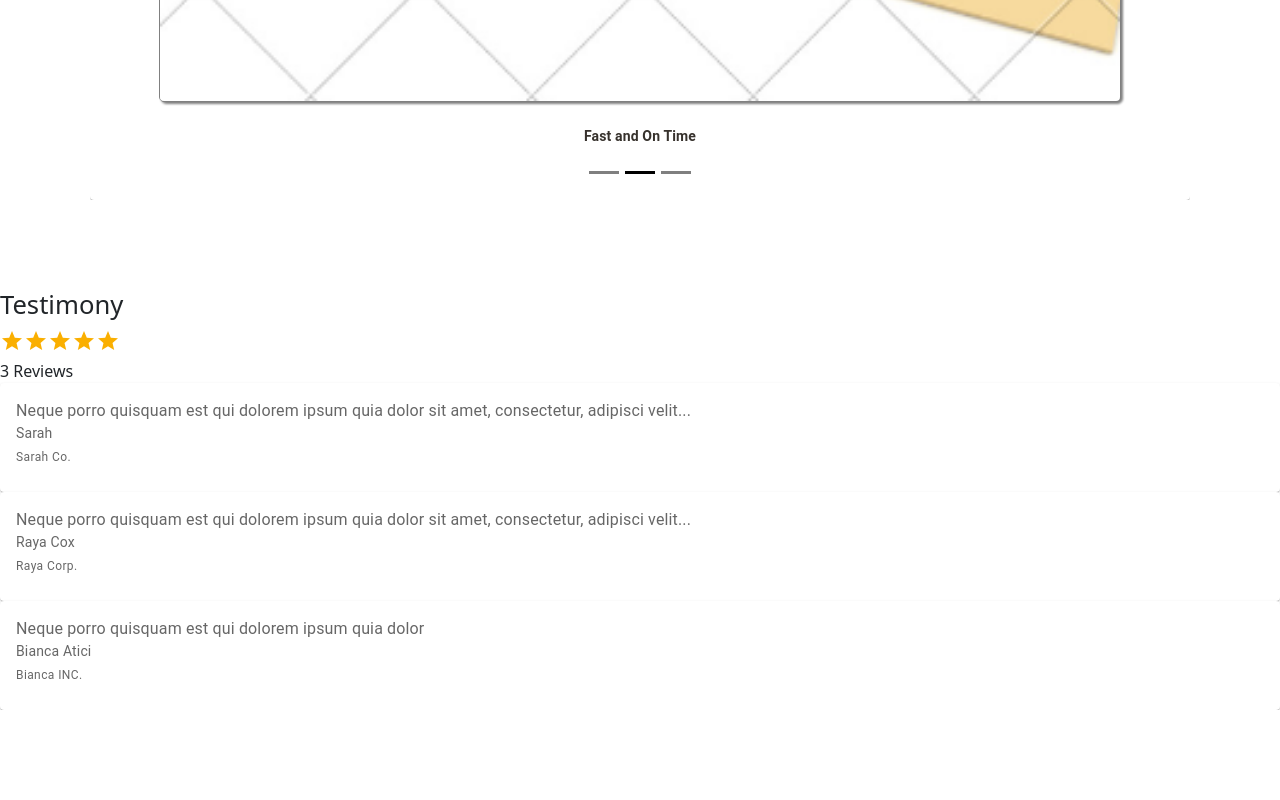
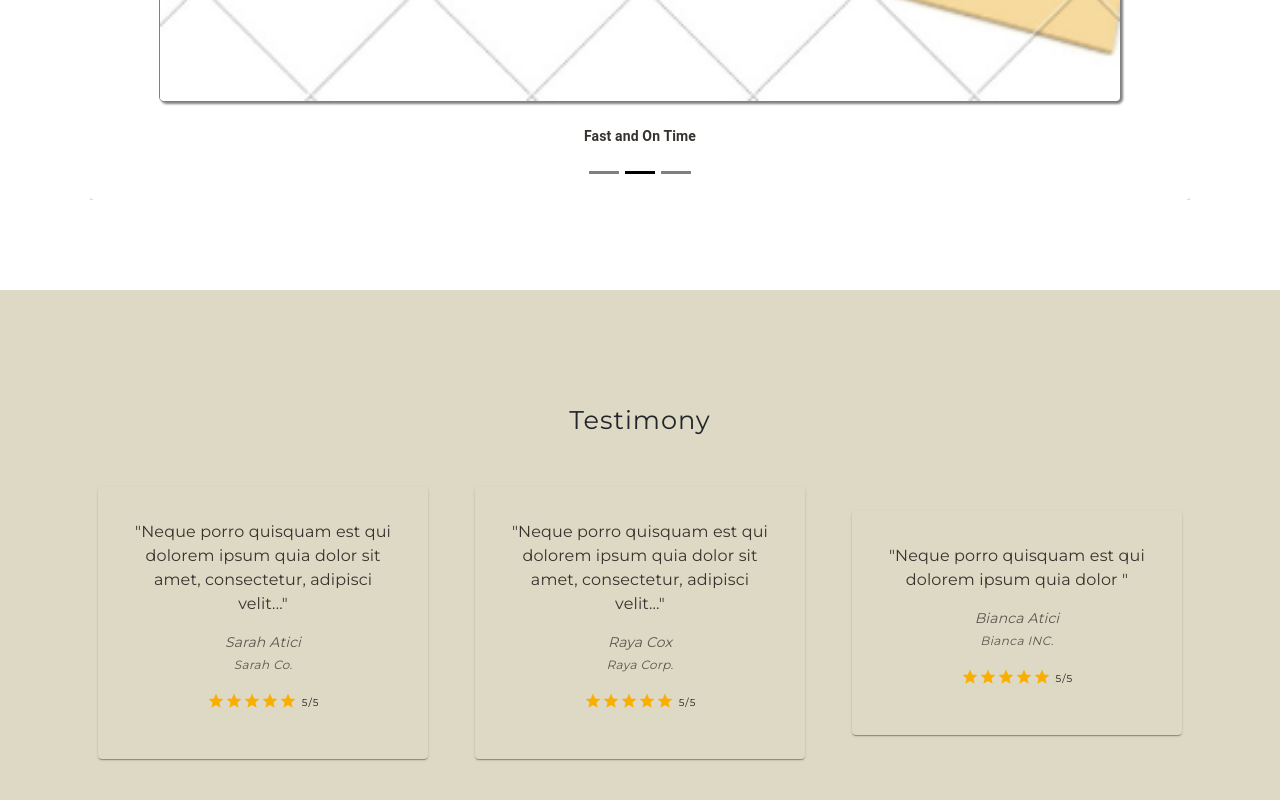
Before and after one commit to saki1994/translation-profile, a React (Create React App) app: page / in a window 1280 px wide. Shown: the part 2589-3389 px from the top of the page. Before the commit the page ends 3299 px from the top, so only its background shows below. Built offline with nearby package versions, Linux system fonts and the light colour scheme.

Commit message:
adding style to testimony component

```diff
--- a/src/components/Testimonies.js
+++ b/src/components/Testimonies.js
@@ -1,22 +1,14 @@
 import React from "react";
 import reviews from "../review-data";
-import Rating from "@mui/material/Rating";
-import Box from "@mui/material/Box";
 import Testimony from "./testimony/Testimony";
+import "../stylesheet/Testimony/testimony.scss";
 
 const Testimonies = () => {
   return (
-    <div>
+    <div className="testimony">
       <h3>Testimony</h3>
-      <Box>
-        <Rating
-          className="review-stars"
-          defaultValue={5}
-          max={5}
-          readOnly={true}
-        />
-        <Box className="review-num">3 Reviews</Box>
-      </Box>
+
+      <div className="review-box">
         {reviews.english.map((review, index) => {
           return (
             <Testimony
@@ -28,6 +20,7 @@ const Testimonies = () => {
           );
         })}
       </div>
+    </div>
   );
 };
 
--- a/src/components/testimony/testimony.js
+++ b/src/components/testimony/testimony.js
@@ -2,20 +2,40 @@ import React from "react";
 import Card from "@mui/material/Card";
 import CardContent from "@mui/material/CardContent";
 import Typography from "@mui/material/Typography";
+import Rating from "@mui/material/Rating";
+import Box from "@mui/material/Box";
 
 const Testimony = ({ review, name, company }) => {
   return (
-    <Card>
+    <Card className="review-card">
       <CardContent>
-        <Typography variant="body1" color="text.secondary">
-          {review}
+        <Typography
+          className="review-text"
+          variant="body1"
+          color="text.secondary"
+        >
+          "{review}"
         </Typography>
-        <Typography variant="body2" color="text.secondary">
+        <Typography className="reviewer" variant="body2" color="text.secondary">
           {name}
         </Typography>
-        <Typography variant="caption" color="text.secondary">
+        <Typography
+          className="company-name"
+          variant="caption"
+          color="text.secondary"
+        >
           {company}
         </Typography>
+        <Box className="rating">
+          <Rating
+            className="review-stars"
+            size="small"
+            defaultValue={5}
+            max={5}
+            readOnly={true}
+          />
+          <Box className="review-num">5/5</Box>
+        </Box>
       </CardContent>
     </Card>
   );
--- a/src/review-data.js
+++ b/src/review-data.js
@@ -3,7 +3,7 @@ const reviews = {
     {
       review:
         "Neque porro quisquam est qui dolorem ipsum quia dolor sit amet, consectetur, adipisci velit...",
-      name: "Sarah",
+      name: "Sarah Atici",
       company: "Sarah Co.",
       star: "5"
     },
--- /dev/null
+++ b/src/stylesheet/Testimony/testimony.scss
@@ -0,0 +1,50 @@
+.testimony {
+  text-align: center;
+  background-color: #ded9c4;
+  padding: 7%;
+  font-family: "Montserrat", sans-serif;
+
+  h3 {
+    margin: 1em auto 2em;
+    letter-spacing: 1px;
+  }
+
+  .review-box {
+    display: grid;
+    grid-template-columns: repeat(auto-fit, minmax(250px, 1fr));
+    gap: 30px;
+
+    .review-card {
+      width: 95%;
+      margin: auto;
+      padding: 5%;
+      background-color: transparent;
+
+      .review-text {
+        margin-bottom: 1em;
+        font-family: "Montserrat", sans-serif;
+        color: #37322d;
+      }
+
+      .reviewer,
+      .company-name {
+        font-style: oblique;
+        font-family: "Montserrat", sans-serif;
+      }
+    }
+  }
+
+  .rating {
+    margin-top: 1em;
+
+    .review-num {
+      display: inline;
+      position: relative;
+      bottom: 4px;
+      font-size: x-small;
+      margin-left: 5px;
+      font-weight: 300;
+      letter-spacing: 1px;
+    }
+  }
+}
```
Also changed, not shown: 1 other file (tests, documents, lock files or other folders). Lines whose indentation alone changed are shown as unchanged.
